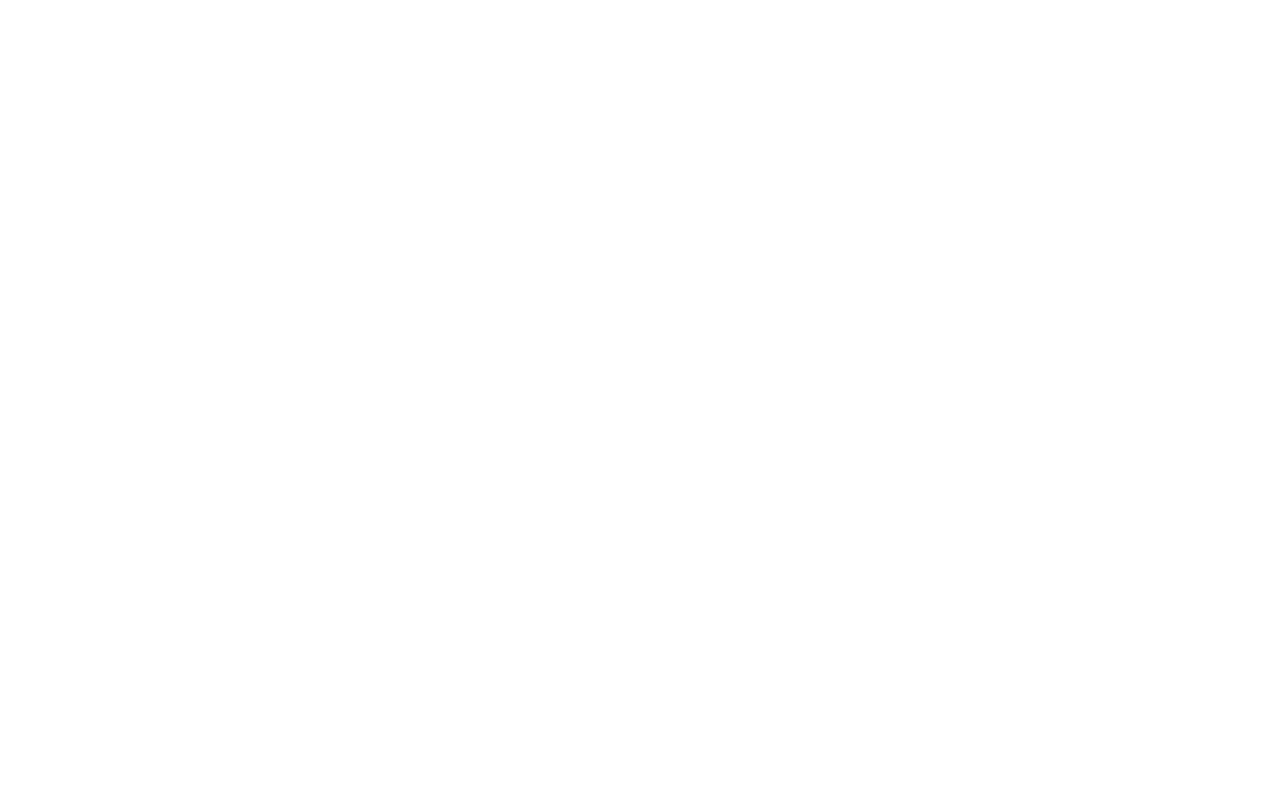
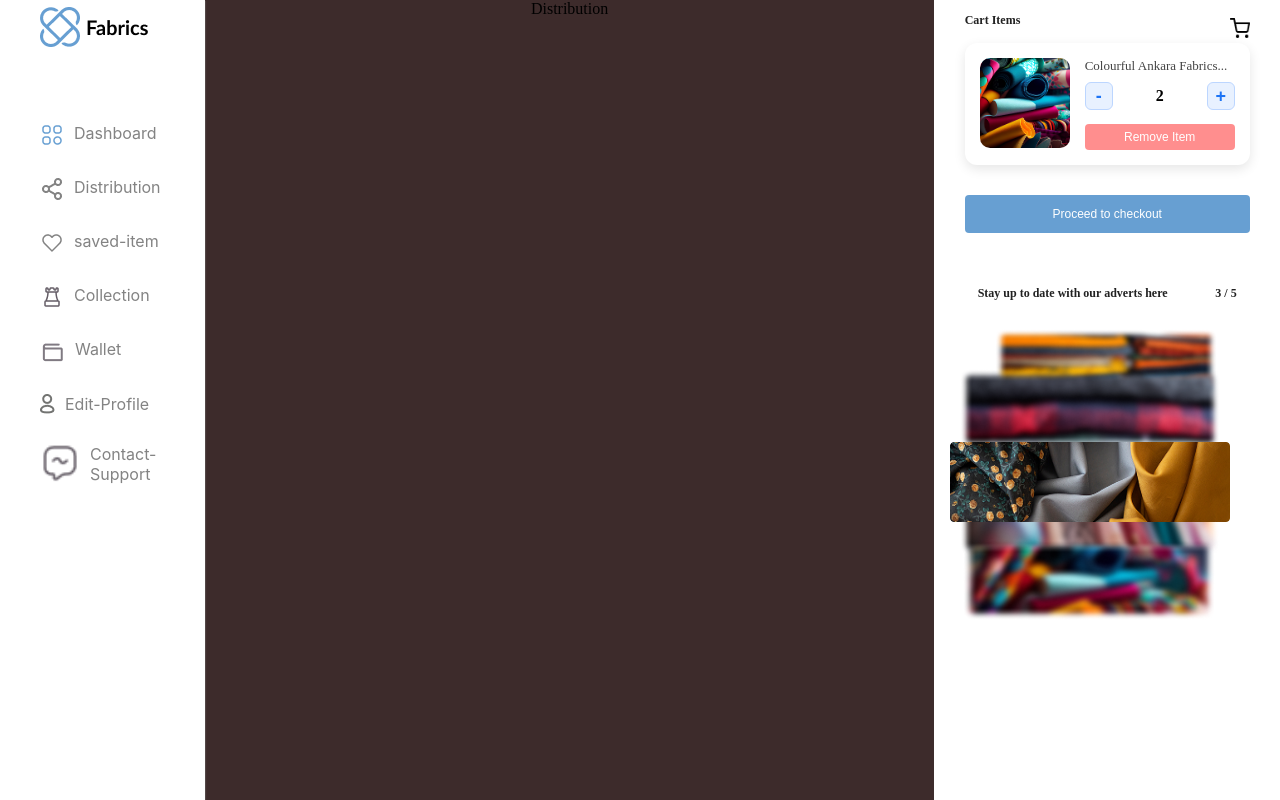
Before and after one commit to Oyindamola-Ashabi/activate-dashboard, a React (Vite) app: page /dist in a window 1280 px wide. Before the commit this address had no page. Built offline with nearby package versions, Linux system fonts and the light colour scheme.

Commit message:
my first commit

```diff
--- a/src/App.jsx
+++ b/src/App.jsx
@@ -4,6 +4,8 @@
 import { BrowserRouter, Routes, Route } from 'react-router-dom'
 import Layout from './admin-user/layout/Layout'
 import Dashboard from "./admin-user/dashboard/Dashboard";
+import DistributeLayout from './admin-user/distribute-layout/DistributeLayout';
+import Distribution from './admin-user/distribution/Distribution';
 // import Distribution from './admin-user/distribution/Distribution';
 
 
@@ -17,6 +19,9 @@ const App = () => {
         <Route path="/dashboard" element={<Dashboard/>}/>
         {/* <Route path="/distribution" element={<Distribution/>}/> */}
                 <Route path="/" element={<Layout/>}/>
+                <Route path="/dist" element={<DistributeLayout/>}/>
+                <Route path="/distribution" element={<Distribution/>}/>
+
 
       </Routes>
       </BrowserRouter>
--- a/src/admin-user/common/right-bar/Rightside.css
+++ b/src/admin-user/common/right-bar/Rightside.css
@@ -4,4 +4,197 @@
     background-color: white;
     color: black;
     box-shadow: 1px 1px 1px 1px rgba(66, 64, 64, 0.6);
+
 }
+
+
+.cart-container {
+  width: 90%;
+  max-width: 420px;
+  margin: 0 auto;
+  padding: 13px;
+}
+
+
+.cart-logo{
+    width: 100%;
+    display: flex;
+    justify-content: space-between;
+    align-items: center;
+}
+
+.mainCart{
+    width: 20px;
+    height: 20px;
+}
+
+.cart-container h3 {
+  margin-bottom: 15px;
+  color: #222;
+  font-size: 12px;
+}
+
+.cart-item {
+  display: flex;
+  gap: 15px;
+  background: #ffffff;
+  padding: 15px;
+  border-radius: 12px;
+  box-shadow: 0px 4px 12px rgba(0,0,0,0.1);
+  margin-bottom: 20px;
+}
+
+.cart-img {
+  width: 90px;
+  height: 90px;
+  border-radius: 10px;
+  object-fit: cover;
+}
+
+.cart-details {
+  flex: 1;
+  display: flex;
+  flex-direction: column;
+  justify-content: center;
+}
+
+.item-title {
+  font-size: 13px;
+  font-weight: 200;
+  margin-bottom: 8px;
+  color: #444;
+}
+
+.qty-box {
+  display: flex;
+  justify-content: space-between;
+  align-items: center;
+  /* gap: 10px; */
+  margin-bottom: 10px;
+}
+
+.qty-btn {
+  width: 28px;
+  height: 28px;
+  border-radius: 6px;
+  border: 1px solid #bcd6ff;
+  background: #e8f1ff;
+  font-size: 18px;
+  cursor: pointer;
+  font-weight: bold;
+  color: #1d74f5;
+}
+
+.qty-number {
+  font-size: 16px;
+  font-weight: bold;
+}
+
+.remove-btn {
+  color: white;
+  padding: 6px 12px;
+  border: none;
+  cursor: pointer;
+  font-size: 12px;
+  font-weight: 200;
+  background: #FF8E8E;
+border-radius: 4px;
+margin-top: 4px;
+}
+
+.checkout-btn {
+  width: 100%;
+  background: #679FD2;
+border-radius: 4px;
+  color: white;
+  padding: 12px;
+
+  border: none;
+  cursor: pointer;
+  font-weight: 500px;
+  margin-top: 10px;
+  font-size: 12px;
+}
+
+.below-cloth{
+    width: 80%;
+    margin-top: 30px;
+}
+
+.advert-text{
+    width: 100%;
+    /* background-color: blue; */
+    display: flex;
+    justify-content: space-between;
+    align-items: center;
+    padding: 13px;
+    margin-top: 40px;
+}
+
+.advert-text .advert{
+    font-size: 12px;
+
+}
+
+.grouped-images{
+    width: 60%;
+}
+
+.grouped-images .img-one{
+    width: 252px;
+    height: 80px;
+    border-radius: 4px;
+    /* background-color: #1d74f5; */
+    padding-bottom: 10px;
+    padding-left: 30px;
+}
+
+.grouped-images .img-two{
+    width: 260px;
+    height: 80px;
+    border-radius: 4px;
+    /* background-color: #1d74f5; */
+    /* margin-bottom: 5px; */
+    /* padding-left: 30px; */
+    /* background-color: #1d74f5; */
+    position: absolute;
+    top: 369px;
+    right: 60px;
+
+}
+
+.grouped-images .img-three{
+    width: 280px;
+    height: 80px;
+    border-radius: 4px;
+    /* background-color: #1d74f5; */
+    position: absolute;
+    top: 442px;
+    right: 50px;
+    z-index: 1;
+
+}
+
+
+.grouped-images .img-four{
+    width: 260px;
+    height: 80px;
+    border-radius: 4px;
+    /* background-color: #1d74f5; */
+    position: absolute;
+    top: 475px;
+    right: 60px;
+
+}
+
+
+.grouped-images .img-five{
+    width: 252px;
+    height: 80px;
+    border-radius: 4px;
+    /* background-color: #968a8d; */
+    position: absolute;
+    top: 540px;
+    right: 65px;
+
+}
--- a/src/admin-user/common/right-bar/Rightside.jsx
+++ b/src/admin-user/common/right-bar/Rightside.jsx
@@ -1,12 +1,69 @@
 import './Rightside.css'
+import React, { useState } from "react";
+import clothImg from '../../../assets/top-cloth-one.png'
+import cartImg from '../../../assets/small-cart.png'
+import imgOne from '../../../assets/cloth-one.png'
+import imgTwo from '../../../assets/cloth-two.png'
+import imgThree from '../../../assets/cloth-three.png'
+import imgFour from '../../../assets/cloth-four.png'
+import imgFive from '../../../assets/cloth-five.png'
+const Rightside = () => {
+  const [qty, setQty] = useState(2);
 
-const Rightside = () => {
+  const increase = () => setQty(qty + 1);
+  const decrease = () => qty > 1 && setQty(qty - 1);
+
+
+
   return (
     <div className='right-side-container'>
-        Rightside
+      <div className='cart-container'>
+        <div className='cart-logo'>
+          <h3>Cart Items</h3>
+          <img src={cartImg} alt="img" className='mainCart' />
+        </div>
+
+        <div className="cart-item">
+          <img src={clothImg} alt="item" className="cart-img" />
+
+          <div className="cart-details">
+            <p className="item-title">Colourful Ankara Fabrics...</p>
+
+            <div className="qty-box">
+              <button onClick={decrease} className="qty-btn">-</button>
+              <span className="qty-number">{qty}</span>
+              <button onClick={increase} className="qty-btn">+</button>
+            </div>
+
+            <button className="remove-btn">Remove Item</button>
+          </div>
+        </div>
+
+        <button className="checkout-btn">Proceed to checkout</button>
+
+        <div className='advert-text'>
+          <h3 className='advert'>Stay up to date with our adverts here</h3>
+          <h3 className='advert'>3 / 5</h3>
+        </div>
+        <div className='grouped-images'>
+          <img src={imgOne} alt="" className='img-one'/>
+          <img src={imgTwo} alt="" className='img-two'/>
+          <img src={imgThree} alt="" className='img-three'/>
+          <img src={imgFour} alt="" className='img-four'/>
+          <img src={imgFive} alt="" className='img-five'/>
+        </div>
+      </div>
+      {/* <div className='below-cloth'>
+        <div className='advert-text'>
+          <h3 className='advert'>Stay up to date with our adverts here</h3>
+          <h3 className='advert'>3 / 5</h3>
+        </div>
+
+      </div> */}
 
     </div>
-  )
-}
+  );
+
+};
 
 export default Rightside
--- a/src/admin-user/common/side-bar/data/Data.jsx
+++ b/src/admin-user/common/side-bar/data/Data.jsx
@@ -21,7 +21,7 @@ const Data = [
         id: 2,
         icon: distributionicon,
         heading: "Distribution",
-        path: '/distribution',
+        path: '/dist',
 
     },
 
--- a/src/admin-user/common/side-bar/data/SideBar.css
+++ b/src/admin-user/common/side-bar/data/SideBar.css
@@ -11,7 +11,7 @@
 
 .logo{
     padding-left: 40px;
-    margin-top: 50px;
+    /* margin-top: 50px; */
     margin-bottom: 50px;
 }
 
--- /dev/null
+++ b/src/admin-user/distribute-layout/DistributeLayout.css
@@ -0,0 +1,7 @@
+.distribute-layout-container{
+    width: 100%;
+    background-color: rgb(61, 43, 43);
+    min-height: 100vh;
+    display: flex;
+    justify-content: space-between;
+}
--- /dev/null
+++ b/src/admin-user/distribute-layout/DistributeLayout.jsx
@@ -0,0 +1,17 @@
+import Rightside from '../common/right-bar/Rightside'
+import SideBar from '../common/side-bar/data/SideBar'
+import Distribution from '../distribution/Distribution'
+import './DistributeLayout.css'
+
+const DistributeLayout = () => {
+  return (
+    <div className='distribute-layout-container'>
+        <SideBar/>
+        <Distribution/>
+        <Rightside/>
+
+    </div>
+  )
+}
+
+export default DistributeLayout
--- a/src/admin-user/distribution/Distribution.css
+++ b/src/admin-user/distribution/Distribution.css
@@ -0,0 +1,6 @@
+.distribution-container'{
+    width: 53%;
+    /* min-height: 100vh; */
+    background-color: white;
+    /* box-shadow: 1px 1px 1px rgba(136, 136, 136, 0.3); */
+}
--- a/src/admin-user/distribution/Distribution.jsx
+++ b/src/admin-user/distribution/Distribution.jsx
@@ -2,7 +2,7 @@ import'./Distribution.css'
 
 const Distribution = () => {
   return (
-    <div>Distribution</div>
+    <div className='distribution-container'>Distribution</div>
   )
 }
 
```
Also changed, not shown: src/assets/small-cart.png (added).
